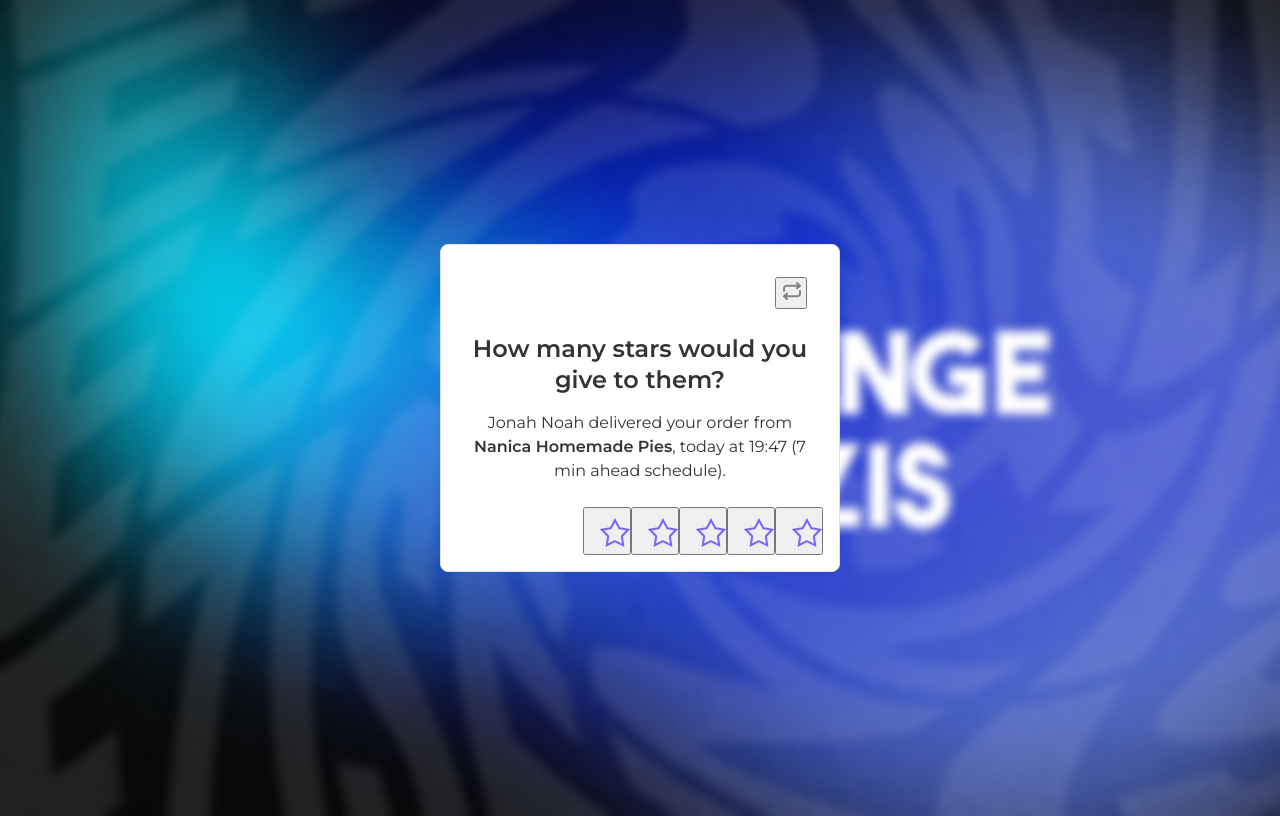
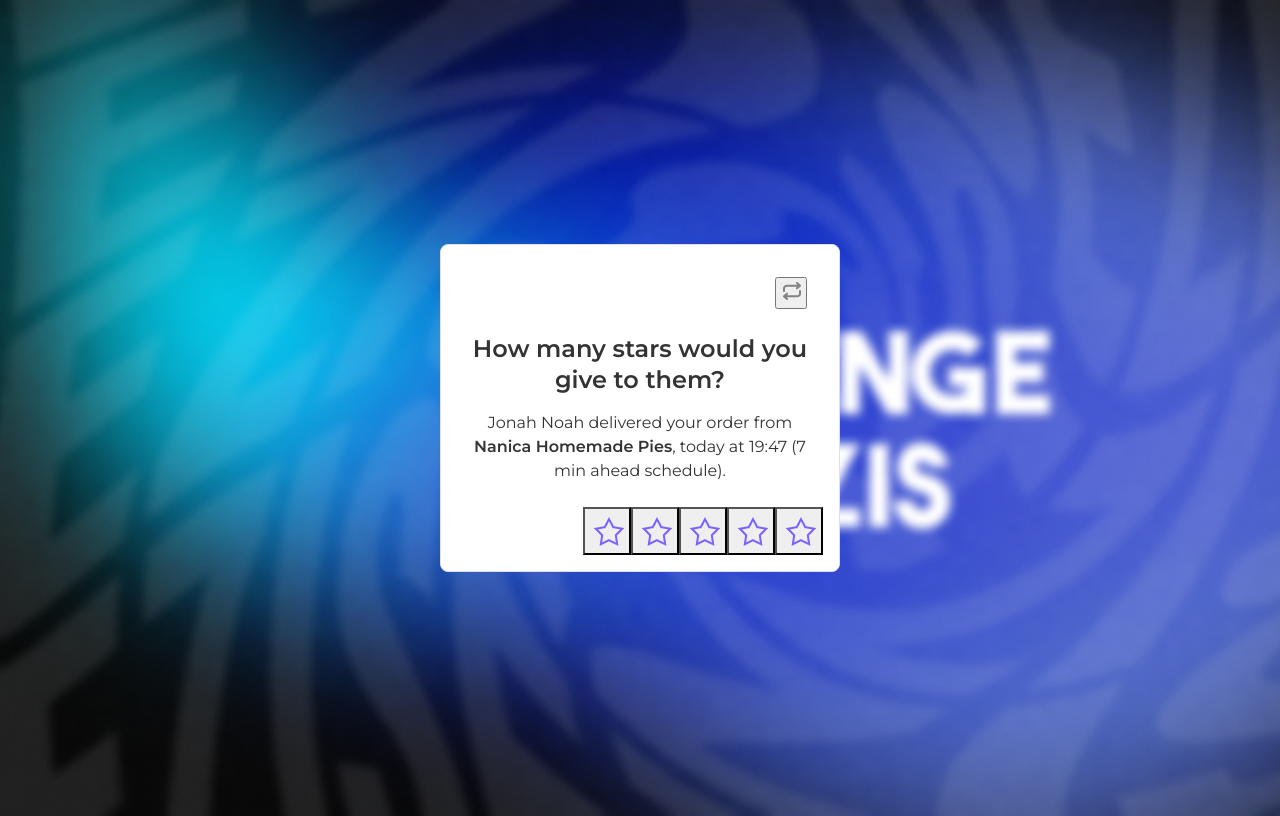
Before and after one commit to lucien-wrq/challenge1, a plain HTML site: page Semaine 1/index.html in a window 1280 px wide. Drawn offline with Linux system fonts and the light colour scheme.

Commit message:
ca commence a marcher 2.0

```diff
--- a/Semaine 1/index.html
+++ b/Semaine 1/index.html
@@ -26,31 +26,31 @@
 
             <div class="ButtonRounded">
                 <div class="IconStar">
-                    <button type="button" ><img src="assets/star.png" /></button>
+                    <button type="button" ></button>
                 </div>
             </div>
 
             <div class="ButtonRounded">
                 <div class="IconStar">
-                    <button type="button" ><img src="assets/star.png" /></button>
+                    <button type="button" ></button>
                 </div>
             </div>
 
             <div class="ButtonRounded">
                 <div class="IconStar">
-                    <button type="button" ><img src="assets/star.png" /></button>
+                    <button type="button" ></button>
                 </div>
             </div>
 
             <div class="ButtonRounded">
                 <div class="IconStar">
-                    <button type="button" ><img src="assets/star.png" /></button>
+                    <button type="button" ></button>
                 </div>
             </div>
 
             <div class="ButtonRounded">
                 <div class="IconStar">
-                    <button type="button" ><img src="assets/star.png" /></button>
+                    <button type="button" ></button>
                 </div>
             </div>
 
--- a/Semaine 1/style.css
+++ b/Semaine 1/style.css
@@ -107,6 +107,7 @@
 .ButtonRounded button {
     width: 48px;
     height: 48px;
+    background-image: url(assets/star.png);
 }
 
 .CloseButton button {
```
